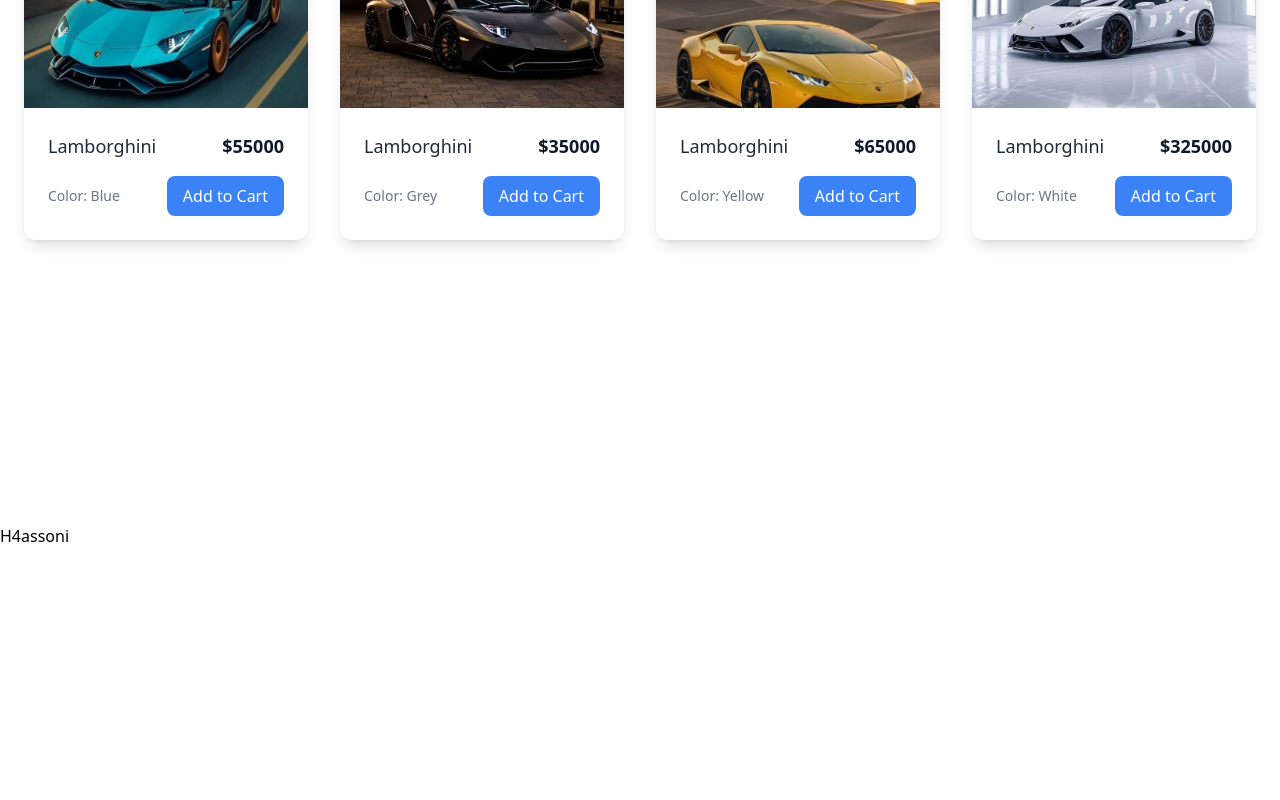
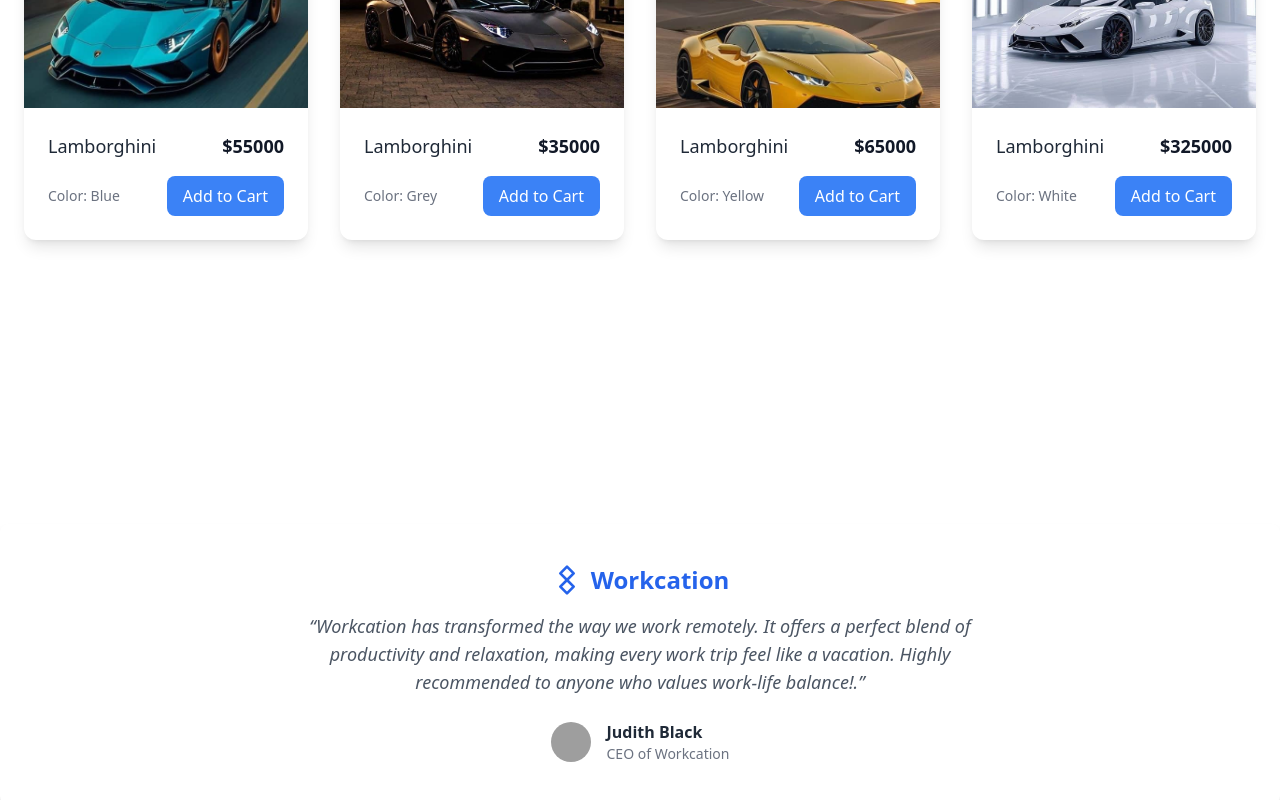
Before and after one commit to SadaqElmi/Github-Team, a React (Vite) app: page / in a window 1280 px wide. Shown: the part 1848-2648 px from the top of the page. Before the commit the page ends 2396 px from the top, so only its background shows below. Built offline with nearby package versions, Linux system fonts and the light colour scheme; grey boxes are pictures that could not be loaded.

Commit message:
Finished The Workcation Task

```diff
--- a/package.json
+++ b/package.json
@@ -26,7 +26,7 @@
     "eslint-plugin-react-hooks": "^5.0.0",
     "eslint-plugin-react-refresh": "^0.4.16",
     "globals": "^15.14.0",
-    "postcss": "^8.4.49",
+    "postcss": "^8.5.1",
     "tailwindcss": "^3.4.17",
     "vite": "^6.0.5"
   }
--- a/src/components/H4assoni.jsx
+++ b/src/components/H4assoni.jsx
@@ -1,7 +1,43 @@
 import React from "react";
 
 const H4assoni = () => {
-  return <div>H4assoni</div>;
+  return (
+    <div className="flex flex-col items-center justify-center px-6 py-10 bg-white rounded-lg shadow-md">
+      <div className="text-blue-600 text-2xl font-bold mb-4 flex items-center">
+        <svg
+          xmlns="http://www.w3.org/2000/svg"
+          className="w-8 h-8 mr-2"
+          viewBox="0 0 24 24"
+          fill="none"
+          stroke="currentColor"
+          strokeWidth="2"
+          strokeLinecap="round"
+          strokeLinejoin="round"
+        >
+          <path d="M12 2l5 5-5 5-5-5 5-5z" />
+          <path d="M12 22l5-5-5-5-5 5 5 5z" />
+        </svg>
+        Workcation
+      </div>
+      <p className="text-gray-600 text-lg italic text-center max-w-2xl">
+        “Workcation has transformed the way we work remotely. It offers a
+        perfect blend of productivity and relaxation, making every work trip
+        feel like a vacation. Highly recommended to anyone who values work-life
+        balance!.”
+      </p>
+      <div className="flex items-center mt-6">
+        <img
+          src="https://i.pinimg.com/736x/2a/7d/4c/2a7d4c4bc1381a476b8b8a85885ac392.jpg"
+          alt="Judith Black"
+          className="w-10 h-10 rounded-full"
+        />
+        <div className="ml-4">
+          <p className="text-gray-800 font-semibold">Judith Black</p>
+          <p className="text-gray-500 text-sm">CEO of Workcation</p>
+        </div>
+      </div>
+    </div>
+  );
 };
 
 export default H4assoni;
```
Also changed, not shown: 1 other file (tests, documents, lock files or other folders).
